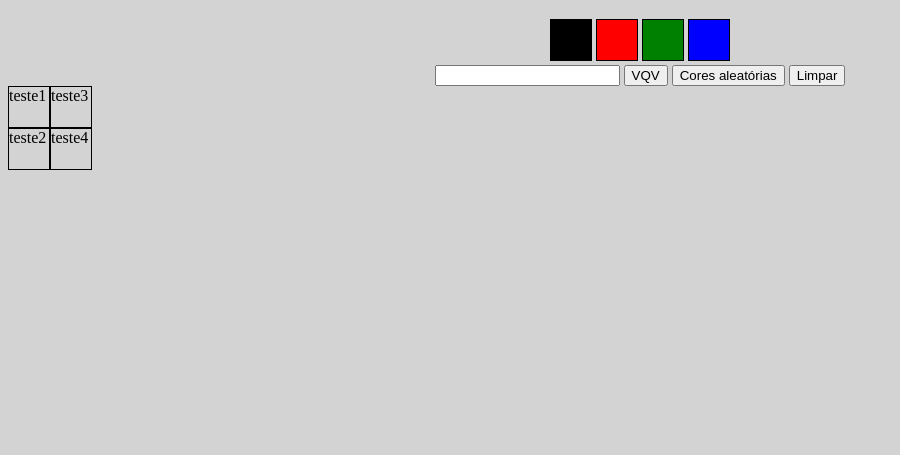
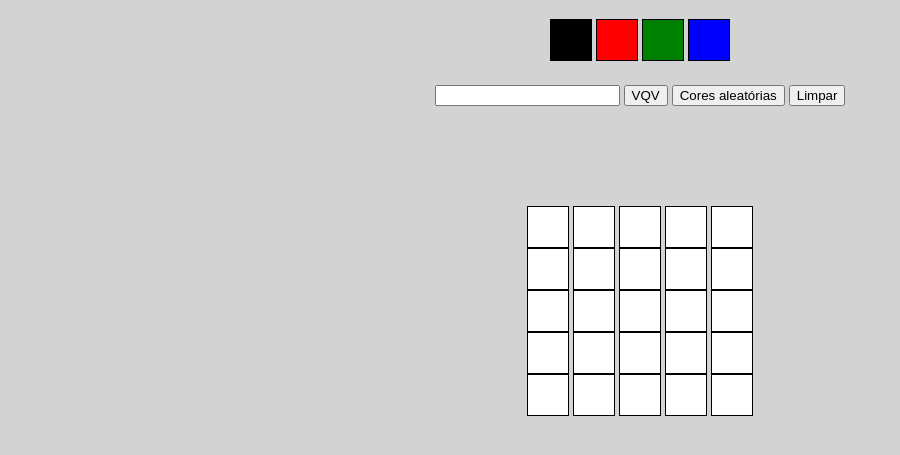
Before and after one commit to sergioajiki/pixel-art, a website: page index.html in a window 1280 px wide. Shown: the part 61-516 px from the top of the page, without its empty margins (0-900 px from the left). Drawn offline with Linux system fonts and the light colour scheme.

Commit message:
board de teste

```diff
--- a/index.html
+++ b/index.html
@@ -31,16 +31,45 @@
         <!-- botão apagar tudo -->
         <button id="clear-board">Limpar</button>
     </div>
-<!-- criando uma bord de teste -->
-<div id="teste">
-    <div id="pixel"> teste1</div>
-    <div id="pixel"> teste2</div>
-</div><div id="teste">
-    <div id="pixel"> teste3</div>
-    <div id="pixel"> teste4</div>
-</div>
-
-<script src="script.js"></script>
+    <!-- criando uma bord de teste -->
+    <div id="quadro">
+        <div id="pixel-board">
+            <div class="pixel"></div>
+            <div class="pixel"></div>
+            <div class="pixel"></div>
+            <div class="pixel"></div>
+            <div class="pixel"></div>
+        </div>
+        <div id="pixel-board">
+            <div class="pixel"></div>
+            <div class="pixel"></div>
+            <div class="pixel"></div>
+            <div class="pixel"></div>
+            <div class="pixel"></div>
+        </div>
+        <div id="pixel-board">
+            <div class="pixel"></div>
+            <div class="pixel"></div>
+            <div class="pixel"></div>
+            <div class="pixel"></div>
+            <div class="pixel"></div>
+        </div>
+        <div id="pixel-board">
+            <div class="pixel"></div>
+            <div class="pixel"></div>
+            <div class="pixel"></div>
+            <div class="pixel"></div>
+            <div class="pixel"></div>
+        </div>
+        <div id="pixel-board">
+            <div class="pixel"></div>
+            <div class="pixel"></div>
+            <div class="pixel"></div>
+            <div class="pixel"></div>
+            <div class="pixel"></div>
+        </div>
+    </div>
+    <script src="script.js"></script>
 
 </body>
 
--- a/style.css
+++ b/style.css
@@ -39,6 +39,7 @@ body {
 }
 
 #buttons-container {
+    margin-top: 20px;
     text-align: center;
 }
 
@@ -46,13 +47,19 @@ body {
     color: navy;
 }
 
-#teste {
-    display: inline-block;
-    ;
+#quadro {
+    margin-top: 100px;
+    text-align: center;
+
 }
 
-#pixel {
+#pixel-board {
+    display: inline-block;
+}
+
+.pixel {
     height: 40px;
     width: 40px;
     border: 1px solid black;
+    background-color: white;
 }
```
